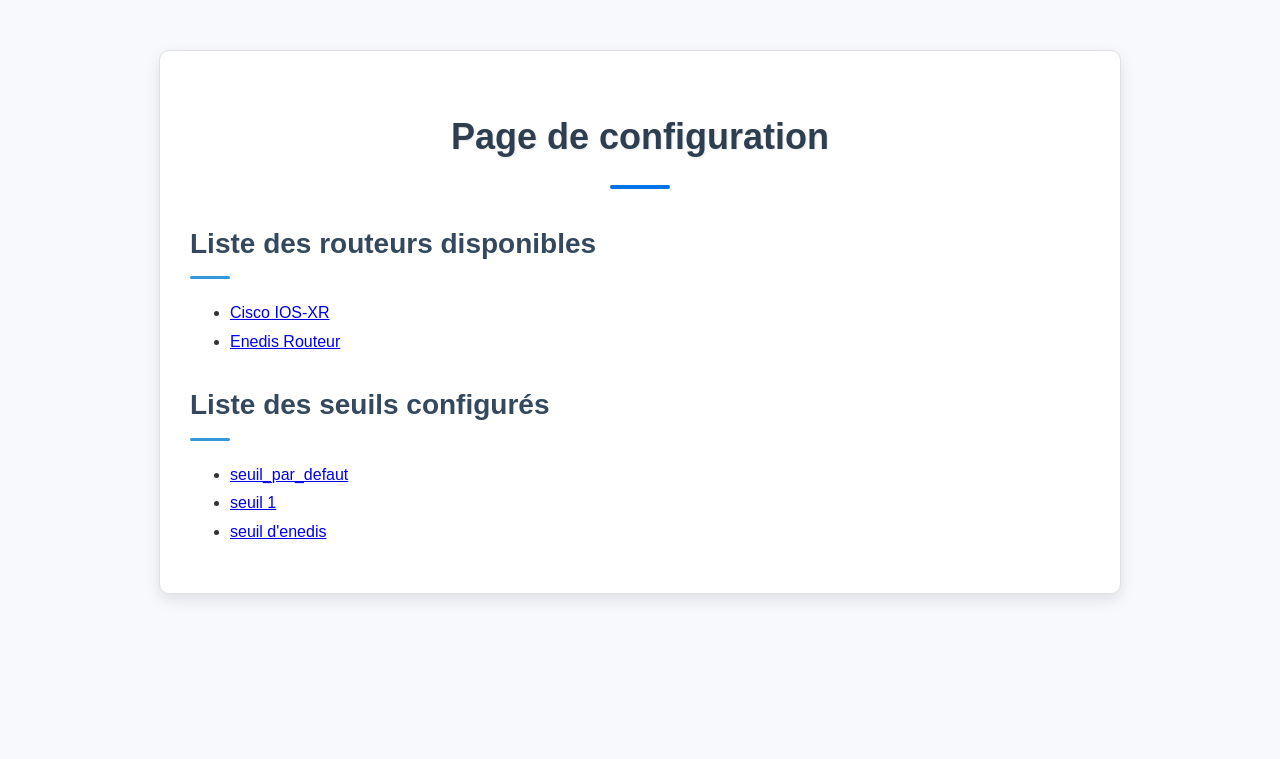
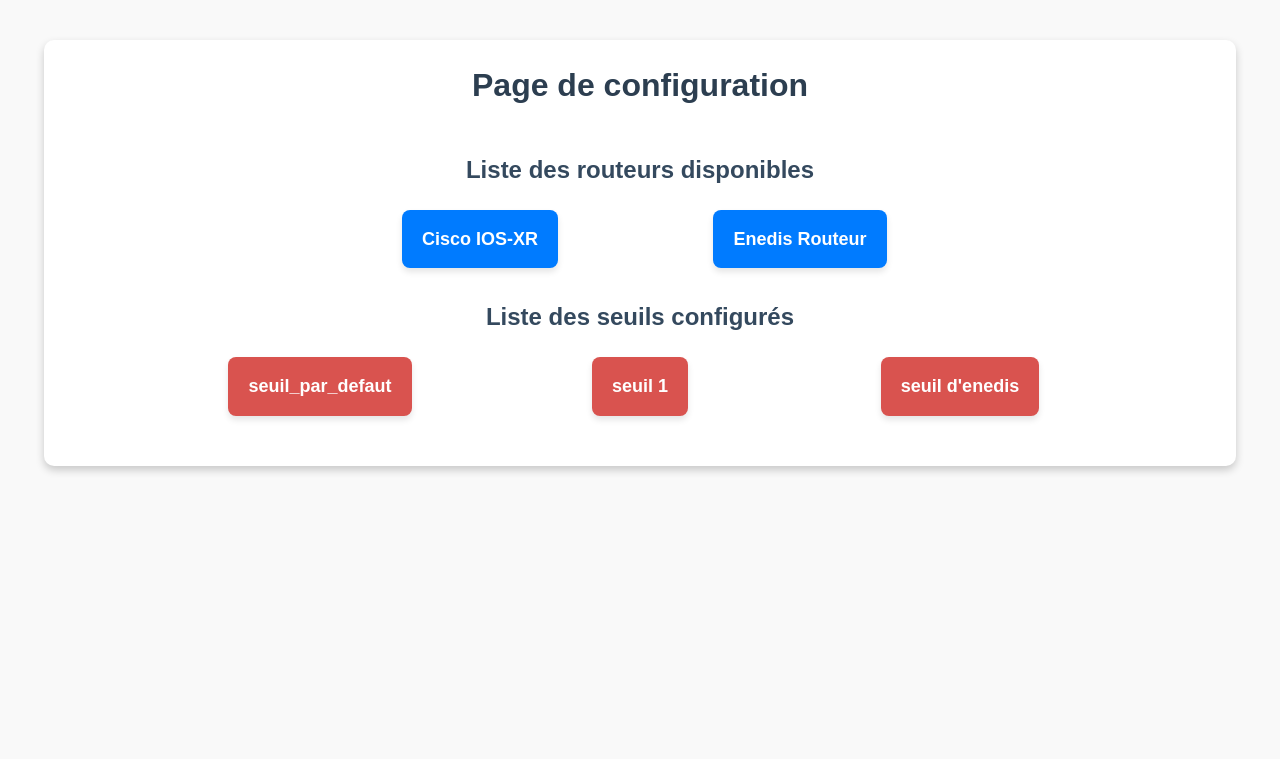
Before and after one commit to TerminatordeTSP/supervision-routeur-cisco, a Django app: page /configuration/ in a window 1280 px wide. Shown: the top 759 px of the page. Run offline with Django 4.2, Linux system fonts and the light colour scheme; data comes from the database, SQL or seed files in the repository; both versions use the stored data as it was after the commit; parts of the project's set-up code (start-up, migrations or seed data) failed here and were passed over.

Commit message:
Amélioration du style général des pages plus ajout d'un bouton retour en arrière sur les pages de détails des routeurs/seuils

```diff
--- a/src/config_routeur/static/config_routeur/style.css
+++ b/src/config_routeur/static/config_routeur/style.css
@@ -1,175 +1,128 @@
-/* Styles globaux pour la mise en page */
+/* Style général pour le corps */
 body {
+    font-family: 'Arial', sans-serif;
     font-size: 16px;
-    line-height: 1.8;
-    background-color: #f8f9fc;
+    line-height: 1.6;
+    background-color: #f9f9f9; /* Fond clair */
     color: #333;
-    font-family: 'Arial', sans-serif;
     margin: 0;
     padding: 0;
 }
 
+/* Conteneur principal de la page */
 .container {
-    max-width: 900px;
-    margin: 50px auto;
-    background-color: #ffffff;
-    border: 1px solid #e0e0e0;
+    width: 90%;
+    max-width: 1200px;
+    margin: 40px auto;
+    padding: 20px;
+    background-color: #ffffff; /* Fond blanc du conteneur */
     border-radius: 10px;
-    padding: 30px;
-    box-shadow: 0 6px 15px rgba(0, 0, 0, 0.1);
+    box-shadow: 0 4px 8px rgba(0, 0, 0, 0.2); /* Ombre douce */
 }
 
-/* Styles améliorés pour les titres (h1, h2, etc.) */
-
-/* H1 : Titre principal (Page) */
-h1 {
-    font-size: 36px;
+/* En-tête de la page */
+.page-header {
     text-align: center;
-    font-weight: 800;
-    color: #2c3e50;
-    text-shadow: 1px 1px 2px rgba(0, 0, 0, 0.1);
-    margin-bottom: 30px;
-    position: relative;
+    margin-bottom: 40px;
 }
 
-h1::after {
-    content: '';
-    display: block;
-    width: 60px;
-    height: 4px;
-    background-color: #0073e6;
-    margin: 15px auto 0;
-    border-radius: 2px;
+.title {
+    font-size: 32px;
+    font-weight: bold;
+    color: #2c3e50;
+    margin: 0;
 }
 
-/* H2 : Sous-titre principal */
-h2 {
-    font-size: 28px;
-    font-weight: 700;
-    color: #34495e;
-    text-align: left;
-    margin-bottom: 20px;
-    position: relative;
-    padding-bottom: 10px;
+/* Sections de la page */
+.section {
+    margin-bottom: 30px;
 }
 
-h2::after {
-    content: '';
-    display: block;
-    width: 40px;
-    height: 3px;
-    background-color: #3498db;
-    position: absolute;
-    left: 0;
-    bottom: 0;
-    border-radius: 2px;
-}
-
-/* H3 et suivants : Titres secondaires */
-h3 {
+.subtitle {
     font-size: 24px;
-    font-weight: 600;
-    color: #555;
+    font-weight: bold;
+    color: #34495e;
     margin-bottom: 20px;
-    text-transform: uppercase;
-    letter-spacing: 1px;
-}
-
-h4, h5, h6 {
-    font-size: 20px;
-    font-weight: 500;
-    color: #666;
-    margin-bottom: 15px;
-}
-
-/* Styles pour des listes modernes */
-
-/* Conteneur pour la liste des routeurs */
-.routeur-list {
-    display: flex;
-    flex-wrap: wrap; /* Gérer les blocs sur plusieurs lignes */
-    gap: 20px; /* Espacement entre les cartes */
-    margin-top: 20px;
-}
-
-/* Chaque bloc de routeur sous forme de carte */
-.routeur-item {
-    flex: 1 1 calc(33.333% - 20px); /* Trois colonnes avec un espacement de 20px */
-    max-width: calc(33.333% - 20px);
-    border: 1px solid #ddd;
-    border-radius: 8px;
-    background-color: #ffffff;
-    box-shadow: 0 4px 8px rgba(0, 0, 0, 0.1);
-    transition: transform 0.3s ease, box-shadow 0.3s ease;
-}
-
-.routeur-item:hover {
-    transform: scale(1.03); /* Agrandissement léger au survol */
-    box-shadow: 0 6px 15px rgba(0, 0, 0, 0.15); /* Ombre accentuée */
-}
-
-.routeur-header {
-    background-color: #0073e6; /* Bandeau bleu pour le titre */
-    color: #ffffff;
-    padding: 15px;
-    text-align: center;
-    font-weight: bold;
-    font-size: 18px;
-    border-top-left-radius: 8px;
-    border-top-right-radius: 8px;
-    text-transform: uppercase;
-}
-
-.routeur-body {
-    padding: 20px;
-    font-size: 16px;
-    line-height: 1.6;
-    color: #555;
-}
-
-.routeur-body strong {
-    color: #34495e;
-}
-
-.routeur-seuil {
-    margin-top: 10px;
-    color: #e74c3c; /* Rouge pour le seuil */
-    font-weight: bold;
-    font-size: 16px;
-}
-
-.routeur-footer {
-    padding: 15px;
-    background-color: #f9f9f9;
-    text-align: center;
-    border-bottom-left-radius: 8px;
-    border-bottom-right-radius: 8px;
-    font-size: 14px;
-    font-weight: bold;
-    color: #888;
-}
-
-/* Classes utilitaires */
-.text-center {
     text-align: center;
 }
 
-.text-bold {
-    font-weight: bold;
+/* Liste des items */
+.list {
+    list-style: none; /* Supprime les puces */
+    padding: 0;
+    margin: 0;
+    display: flex;
+    flex-wrap: wrap; /* Permet un affichage responsive */
+    gap: 20px; /* Espacement entre les items */
+    justify-content: center; /* Centre les boutons */
 }
 
-.mt-40 {
-    margin-top: 40px;
+/* Chaque item de la liste */
+.list-item {
+    flex: 1 1 calc(33.333% - 20px); /* Chaque bouton occupe 1/3 d'une ligne */
+    display: flex;
+    justify-content: center;
+    max-width: 300px;
 }
 
-.mb-40 {
-    margin-bottom: 40px;
+.list-item a {
+    text-decoration: none; /* Pas de soulignement par défaut */
 }
 
-/* Ajout d'une responsivité pour mobiles */
+/* Boutons génériques */
+.button {
+    display: inline-block;
+    padding: 15px 20px;
+    font-size: 18px;
+    font-weight: bold;
+    color: #ffffff;
+    border-radius: 8px; /* Coins arrondis */
+    text-align: center;
+    transition: transform 0.3s ease, background-color 0.3s ease, box-shadow 0.3s ease;
+    box-shadow: 0 4px 6px rgba(0, 0, 0, 0.1);
+}
+
+/* Boutons spécifiques pour les routeurs */
+.btn-routeur {
+    background-color: #007bff; /* Bleu par défaut */
+}
+
+.btn-routeur:hover {
+    background-color: #0056b3; /* Bleu plus foncé */
+    transform: scale(1.05); /* Agrandissement au survol */
+    box-shadow: 0 6px 12px rgba(0, 0, 0, 0.2); /* Ombre renforcée */
+}
+
+.btn-routeur:active {
+    background-color: #003f77; /* Bleu très foncé */
+    transform: scale(0.95); /* Réduction lors du clic */
+}
+
+/* Boutons spécifiques pour les seuils */
+.btn-seuil {
+    background-color: #d9534f; /* Rouge par défaut */
+}
+
+.btn-seuil:hover {
+    background-color: #c9302c; /* Rouge plus foncé */
+    transform: scale(1.05); /* Agrandissement au survol */
+    box-shadow: 0 6px 12px rgba(0, 0, 0, 0.2); /* Ombre renforcée */
+}
+
+.btn-seuil:active {
+    background-color: #ac2925; /* Rouge très foncé */
+    transform: scale(0.95); /* Réduction lors du clic */
+}
+
+/* Responsive - Adaptation pour les petits écrans */
 @media (max-width: 768px) {
-    .routeur-item {
-        flex: 1 1 100%; /* Une seule colonne sur mobile */
-        max-width: 100%;
+    .list-item {
+        flex: 1 1 calc(50% - 20px); /* Chaque bouton occupe 1/2 d'une ligne */
     }
 }
+
+@media (max-width: 500px) {
+    .list-item {
+        flex: 1 1 100%; /* Chaque bouton occupe 100% de la largeur */
+    }
+}
--- a/src/config_routeur/templates/Page de configuration.html
+++ b/src/config_routeur/templates/Page de configuration.html
@@ -5,6 +5,7 @@
 <div class="container">
     <header class="page-header">
         <h1 class="title">Page de configuration</h1>
+        <!-- Chargement du fichier CSS -->
         <link rel="stylesheet" href="{% static 'config_routeur/style.css' %}" />
     </header>
     <section class="section">
@@ -12,8 +13,10 @@
         <ul class="list">
             {% for routeur in routeurs %}
                 <li class="list-item">
-                    <!-- Ajout d'un lien pour accéder à la vue configuration_detail -->
-                    <a class="item-text" href="{% url 'configuration_routeur_detail' routeur.id %}">{{ routeur.nom }}</a>
+                    <!-- Lien stylé pour chaque routeur -->
+                    <a class="button btn-routeur" href="{% url 'configuration_routeur_detail' routeur.id %}">
+                        {{ routeur.nom }}
+                    </a>
                 </li>
             {% endfor %}
         </ul>
@@ -23,8 +26,10 @@
         <ul class="list">
             {% for seuil in seuils %}
                 <li class="list-item">
-                <!-- Ajout d'un lien pour accéder à la vue de détail du seuil -->
-                <a class="item-text" href="{% url 'configuration_seuil_detail' seuil.id %}">{{ seuil.nom }}</a>
+                    <!-- Lien stylé pour chaque seuil -->
+                    <a class="button btn-seuil" href="{% url 'configuration_seuil_detail' seuil.id %}">
+                        {{ seuil.nom }}
+                    </a>
                 </li>
             {% endfor %}
         </ul>
--- a/src/config_routeur/templates/routeur_detail.html
+++ b/src/config_routeur/templates/routeur_detail.html
@@ -22,5 +22,7 @@
             <strong>Seuil appliqué :</strong> {{ routeur.seuil }}
         </li>
     </ul>
+    <a href="{% url 'configuration' %}" class="btn-back">Retour en arrière</a>
+
 </div>
 {% endblock %}
--- a/src/config_routeur/templates/seuil_detail.html
+++ b/src/config_routeur/templates/seuil_detail.html
@@ -3,6 +3,7 @@
 {% block title %}Seuil : {{ routeur.nom }}{% endblock title %}
 {% block content %}
 <link rel="stylesheet" href="{% static 'config_routeur/seuil_detail.css' %}">
+
 <div class="seuil-detail">
     <h2>Configuration du seuil : <span>{{ seuil.nom }}</span></h2>
     <ul>
@@ -16,5 +17,10 @@
             <strong>Bande passante en Mo/s : </strong> {{ seuil.trafic }}
         </li>
     </ul>
+
+    <!-- Bouton de retour ajouté ici -->
+    <div class="back-button">
+        <a href="{% url 'configuration' %}" class="btn-back">Retour en arrière</a>
+    </div>
 </div>
 {% endblock %}
--- a/src/src/urls.py
+++ b/src/src/urls.py
@@ -21,7 +21,7 @@
 urlpatterns = [
     path('admin/', admin.site.urls),
     path('config_routeur01/', views.index),
-    path('configuration/', views.configuration),
+    path('configuration/', views.configuration, name='configuration'),
     path('configuration/routeur/<int:id>/', views.configuration_routeur_detail, name='configuration_routeur_detail'),
     path('configuration/seuil/<int:id>/', views.configuration_seuil_detail, name='configuration_seuil_detail'),
 ]
```
Also changed, not shown: src/config_routeur/static/config_routeur/routeur_detail.css (+25 -0 lines), src/config_routeur/static/config_routeur/seuil_detail.css (+80 -26 lines), src/db.sqlite3. Lines whose indentation alone changed are shown as unchanged.
